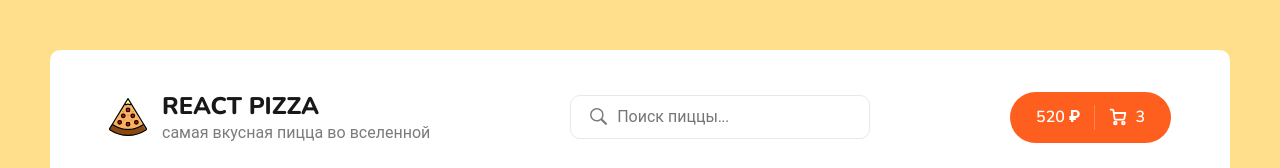
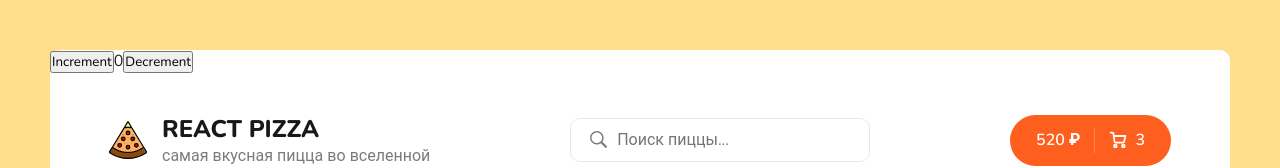
Before and after one commit to HunterM7/react-pizza, a React (Create React App) app: page / in a window 1280 px wide. Shown: the top 168 px of the page. Built offline with nearby package versions, Linux system fonts and the light colour scheme; no server answers.

Commit message:
finished 12 lesson

```diff
--- a/package.json
+++ b/package.json
@@ -4,6 +4,7 @@
 	"private": true,
 	"homepage": "https://hunterm7.github.io/",
 	"dependencies": {
+		"@reduxjs/toolkit": "^1.8.3",
 		"@testing-library/jest-dom": "^5.16.4",
 		"@testing-library/react": "^13.3.0",
 		"@testing-library/user-event": "^13.5.0",
@@ -12,6 +13,7 @@
 		"react-content-loader": "^6.2.0",
 		"react-dom": "^18.2.0",
 		"react-paginate": "^8.1.3",
+		"react-redux": "^8.0.2",
 		"react-router-dom": "^6.3.0",
 		"react-scripts": "5.0.1",
 		"sass": "^1.53.0",
--- a/src/App.js
+++ b/src/App.js
@@ -8,13 +8,35 @@
 import Cart from './pages/Cart'
 import NotFound from './pages/NotFound'
 
+import { useSelector, useDispatch } from 'react-redux'
+import { decrement, increment } from './redux/slices/filterSlice'
+
 export const AppContext = React.createContext('')
 
 function App() {
 	const [searchValue, setSearchValue] = React.useState('')
 
+	const count = useSelector((state) => state.counter.count)
+	const dispatch = useDispatch()
+
 	return (
 		<div className='wrapper'>
+			<div>
+				<button
+					aria-label='Increment value'
+					onClick={() => dispatch(increment())}
+				>
+					Increment
+				</button>
+				<span>{count}</span>
+				<button
+					aria-label='Decrement value'
+					onClick={() => dispatch(decrement())}
+				>
+					Decrement
+				</button>
+			</div>
+
 			<AppContext.Provider
 				value={{
 					searchValue,
--- a/src/index.js
+++ b/src/index.js
@@ -1,5 +1,7 @@
 import React from 'react'
 import ReactDOM from 'react-dom/client'
+import { store } from './redux/store'
+import { Provider } from 'react-redux'
 import { BrowserRouter } from 'react-router-dom'
 
 import App from './App'
@@ -7,6 +9,8 @@
 const root = ReactDOM.createRoot(document.getElementById('root'))
 root.render(
 	<BrowserRouter>
-		<App />
+		<Provider store={store}>
+			<App />
+		</Provider>
 	</BrowserRouter>,
 )
--- /dev/null
+++ b/src/redux/slices/filterSlice.js
@@ -0,0 +1,24 @@
+import { createSlice } from '@reduxjs/toolkit'
+
+export const counterSlice = createSlice({
+	name: 'counter',
+	initialState: {
+		count: 0,
+	},
+	reducers: {
+		increment: (state) => {
+			state.count += 1
+		},
+		decrement: (state) => {
+			state.count -= 1
+		},
+		incrementByAmount: (state, action) => {
+			state.count += action.payload
+		},
+	},
+})
+
+export const { increment, decrement, incrementByAmount } =
+	counterSlice.actions
+
+export default counterSlice.reducer
--- /dev/null
+++ b/src/redux/store.js
@@ -0,0 +1,10 @@
+import { configureStore } from '@reduxjs/toolkit'
+import counterReducer from './slices/filterSlice'
+
+export const store = configureStore({
+	reducer: {
+		counter: counterReducer,
+	},
+})
+
+console.log(store)
```
Also changed, not shown: 1 other file (tests, documents, lock files or other folders).
